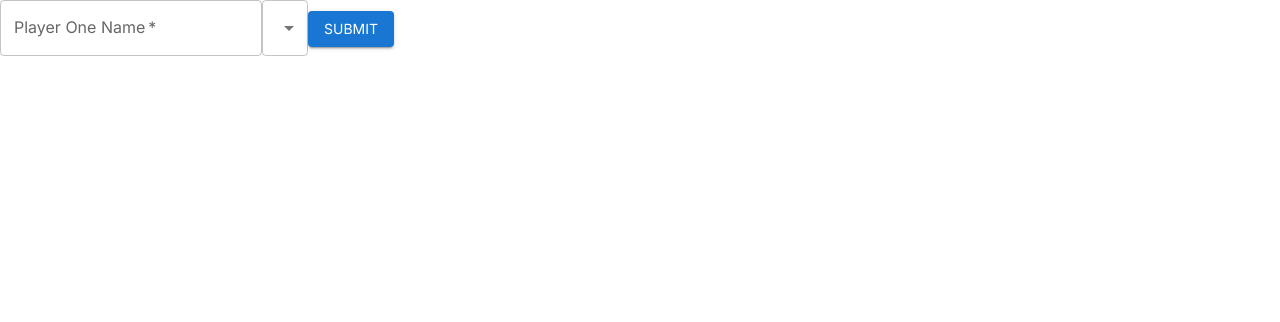
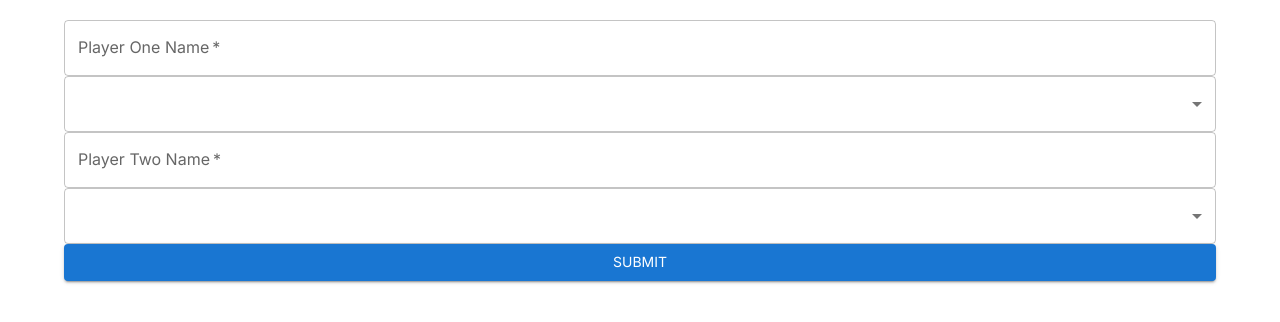
Before and after one commit to stevengmorrell/tableboss-ui, a React (Create React App) app: page /managegames in a window 1280 px wide. Shown: the top 322 px of the page. Built offline with nearby package versions, Linux system fonts and the light colour scheme.

Commit message:
hooking up the form and overlay basics

```diff
--- a/src/App.js
+++ b/src/App.js
@@ -1,10 +1,10 @@
-import { Button, ButtonGroup } from "@mui/material";
+import { Button, ButtonGroup, Container } from "@mui/material";
 import { Link as RouterLink } from "react-router-dom";
 import React from "react";
 
 function App() {
   return (
-    <React.Fragment>
+    <Container>
       <ButtonGroup
         variant='contained'
         aria-label='outlined primary button group'
@@ -19,7 +19,7 @@ function App() {
           Manage Games
         </Button>
       </ButtonGroup>
-    </React.Fragment>
+    </Container>
   );
 }
 
--- a/src/pages/ManageGames.js
+++ b/src/pages/ManageGames.js
@@ -1,11 +1,12 @@
 import { ref, set } from "firebase/database";
-import React, { useEffect, useState } from "react";
+import React from "react";
 import { database } from "../base";
 import { useForm, Controller } from "react-hook-form";
 import TextField from "@mui/material/TextField";
 import Button from "@mui/material/Button";
 import MenuItem from "@mui/material/MenuItem";
 import Select from "@mui/material/Select";
+import { Container, Stack } from "@mui/material";
 
 const ManageGames = () => {
   const {
@@ -14,10 +15,26 @@ const ManageGames = () => {
     formState: { errors },
   } = useForm();
 
-  const onSubmit = (data) => console.log(data);
+  const onSubmit = (data) => {
+    set(ref(database, "users/1"), {
+      name: data.p1Name,
+      army: data.p1Army,
+    });
+
+    set(ref(database, "users/2"), {
+      name: data.p2Name,
+      army: data.p2Army,
+    });
+  };
 
   return (
+    <Container
+      sx={{
+        mt: "20px",
+      }}
+    >
       <form onSubmit={handleSubmit(onSubmit)}>
+        <Stack>
           <Controller
             name={"p1Name"}
             control={control}
@@ -32,11 +49,40 @@ const ManageGames = () => {
           />
           <Controller
             control={control}
-        name='selection'
+            name='p1Army'
             default=''
             render={({ field: { onChange, value } }) => (
               <Select onChange={onChange} value={value} required>
-            <MenuItem value='Adeptus Mechanicus'>Adeptus Mechanicus</MenuItem>
+                <MenuItem value='Adeptus Mechanicus'>
+                  Adeptus Mechanicus
+                </MenuItem>
+                <MenuItem value='Salamanders'>Salamanders</MenuItem>
+                <MenuItem value='Grey Wolves'>Grey Wolves</MenuItem>
+                <MenuItem value='Orks'>Orks</MenuItem>
+              </Select>
+            )}
+          />
+          <Controller
+            name={"p2Name"}
+            control={control}
+            render={({ field: { onChange, value } }) => (
+              <TextField
+                required
+                onChange={onChange}
+                value={value}
+                label={"Player Two Name"}
+              />
+            )}
+          />
+          <Controller
+            control={control}
+            name='p2Army'
+            default=''
+            render={({ field: { onChange, value } }) => (
+              <Select onChange={onChange} value={value} required>
+                <MenuItem value='Adeptus Mechanicus'>
+                  Adeptus Mechanicus
+                </MenuItem>
                 <MenuItem value='Salamanders'>Salamanders</MenuItem>
                 <MenuItem value='Grey Wolves'>Grey Wolves</MenuItem>
                 <MenuItem value='Orks'>Orks</MenuItem>
@@ -46,24 +92,10 @@ const ManageGames = () => {
           <Button variant='contained' type='submit'>
             Submit
           </Button>
+        </Stack>
       </form>
+    </Container>
   );
 };
 
 export default ManageGames;
-
-// const [name, setName] = useState(null);
-// useEffect(() => {
-//   set(ref(database, "users/1"), {
-//     name: name,
-//   });
-// });
-
-// <div>
-// <h1>Manage Games</h1>
-// <input
-//   name='name'
-//   type='text'
-//   onChange={(e) => setName(e.target.value)}
-// />
-// </div>
--- a/src/pages/Overlay.js
+++ b/src/pages/Overlay.js
@@ -2,27 +2,22 @@ import React, { useEffect, useState } from "react";
 import { ref, onValue } from "firebase/database";
 import { database } from "../base";
 import { Box } from "@mui/system";
-
 import NamePlate from "../components/NamePlate/NamePlate";
-import { Container } from '@mui/material';
+import { Container } from "@mui/material";
 
 const Overlay = () => {
-  const [playerOneName, setPlayerOneName] = useState(null);
-  const [playerTwoName, setPlayerTwoName] = useState(null);
+  const playerNameRef = ref(database, "/users");
+  const [playerData, setPlayerData] = useState({1:{},2:{}});
+  // const [playerTwo, setPlayerTwo] = useState(null);
 
-  //listen once for each player, retrieve all player data
 
   useEffect(() => {
-    const playerOneNameRef = ref(database, "/users/1/name");
-    onValue(playerOneNameRef, (snapshot) => {
-      setPlayerOneName(snapshot.val());
+
+    onValue(playerNameRef, (snapshot) => {
+      setPlayerData(snapshot.val());
     });
+  }, [playerNameRef]);
 
-    const playerTwoNameRef = ref(database, "/users/2/name");
-    onValue(playerTwoNameRef, (snapshot) => {
-      setPlayerTwoName(snapshot.val());
-    });
-  });
 
   return (
     <Box
@@ -33,8 +28,8 @@ const Overlay = () => {
       }}
     >
       <Container>
-        <NamePlate name={playerOneName} army={"Adeptus Mechanicus"} />
-        <NamePlate name={playerTwoName} army={"Salamanders"} />
+        <NamePlate name={playerData["1"]?.name} army={playerData["1"]?.army} />
+        <NamePlate name={playerData["2"]?.name} army={playerData["2"]?.army} />
       </Container>
     </Box>
   );
```
Lines whose indentation alone changed are shown as unchanged.
